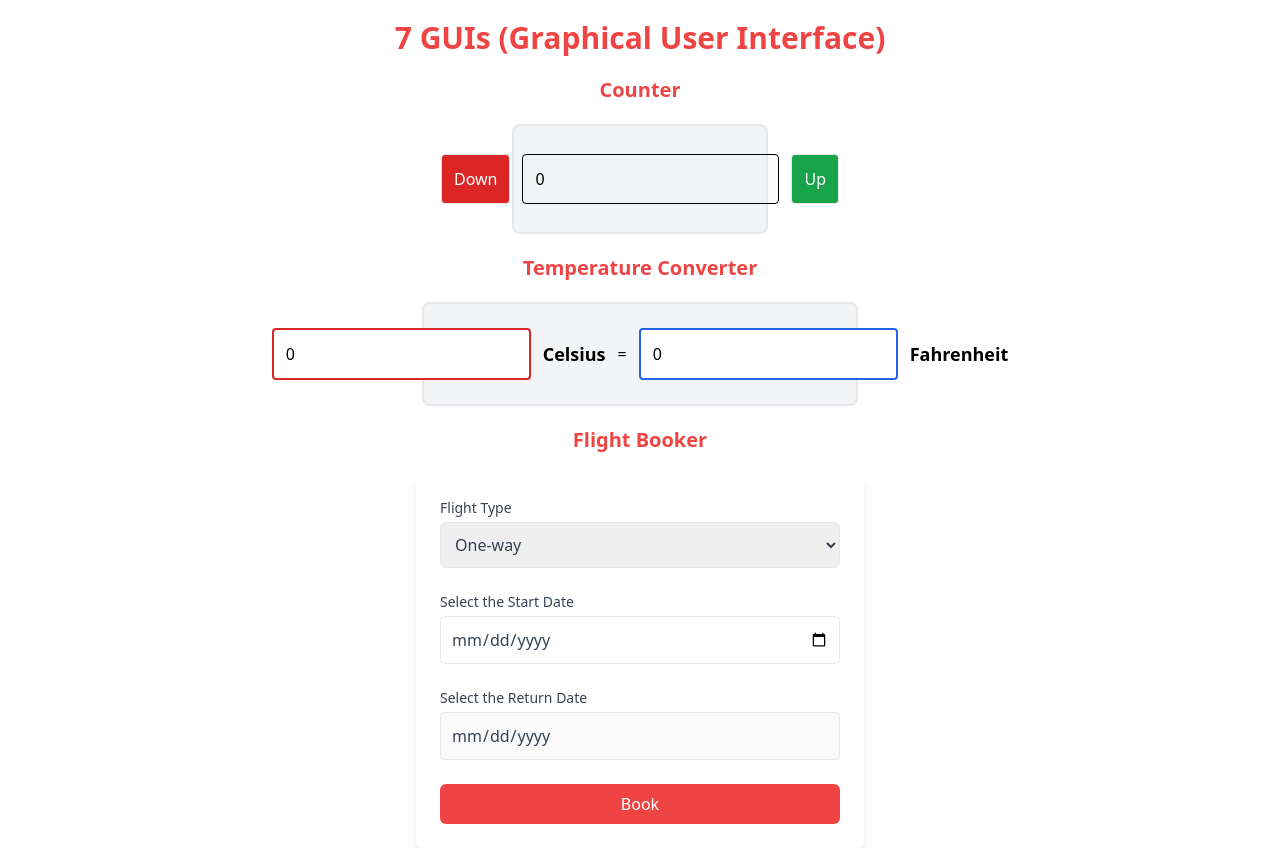
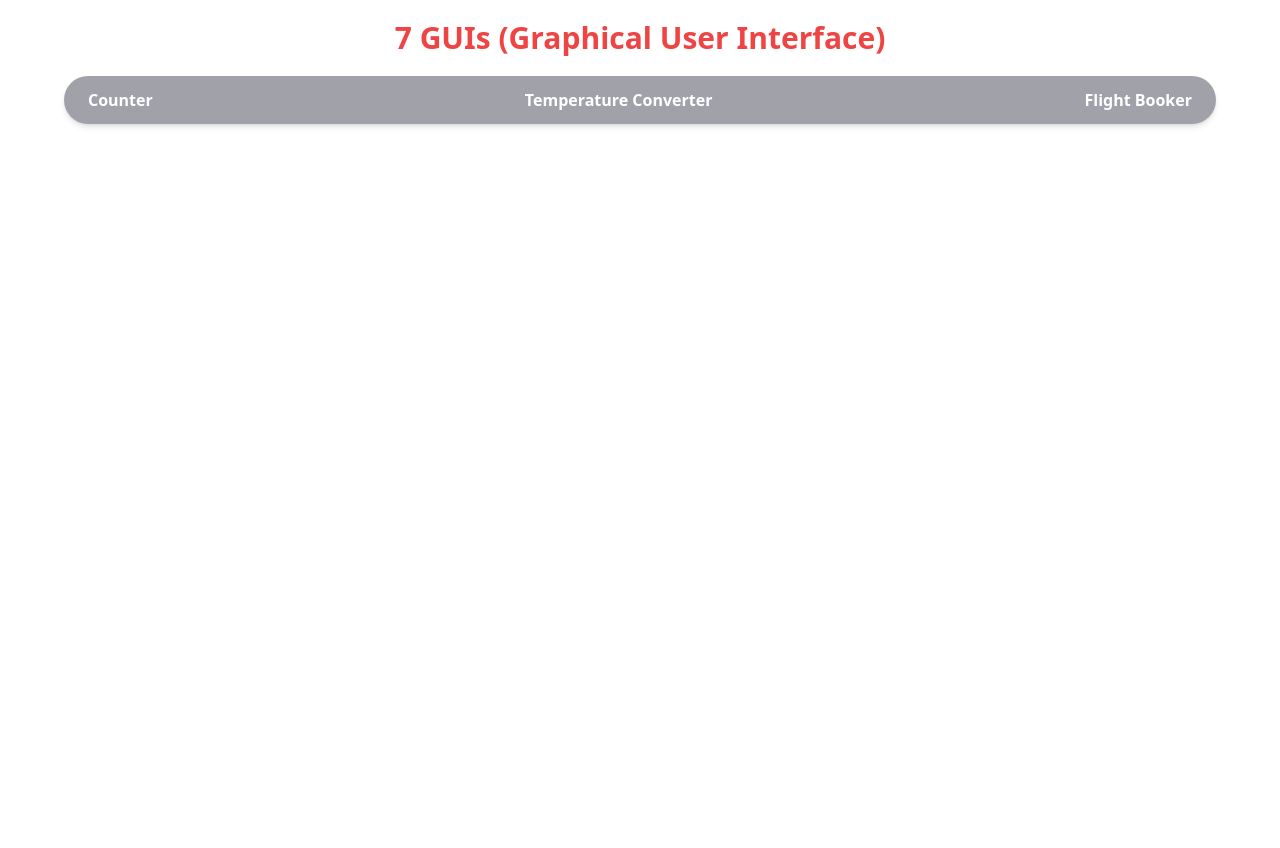
Before and after one commit to Gazi2050/7gui, a SvelteKit app: page / in a window 1280 px wide. After the commit the page ends 800 px from the top, so only its background shows below. Built offline with nearby package versions, Linux system fonts and the light colour scheme.

Commit message:
add routing

```diff
--- a/src/routes/+page.svelte
+++ b/src/routes/+page.svelte
@@ -1,5 +1,4 @@
 <script>
-    import Counter from "../Components/Counter/Counter.svelte";
     import FlightBooker from "../Components/Flight Booker/FlightBooker.svelte";
     import TemperatureConverter from "../Components/Temperature Converter/TemperatureConverter.svelte";
 </script>
@@ -7,8 +6,14 @@
 <h1 class="text-center text-3xl font-bold text-red-500 my-5">
     7 GUIs (Graphical User Interface)
 </h1>
-<div class="space-y-5">
-    <Counter />
-    <TemperatureConverter />
-    <FlightBooker />
+<div
+    class="bg-zinc-400 shadow-md rounded-full max-w-6xl mx-auto mt-4 p-3 px-6 flex justify-between items-center"
+>
+    <!-- Navigation Links -->
+
+    <a href="/counter" class="text-white font-bold">Counter</a>
+    <a href="/temperatureConverter" class="text-white font-bold"
+        >Temperature Converter</a
+    >
+    <a href="/flightBooker" class="text-white font-bold">Flight Booker</a>
 </div>
--- /dev/null
+++ b/src/routes/counter/+page.svelte
@@ -0,0 +1,5 @@
+<script lang="ts">
+    import Counter from "../../Components/Counter/Counter.svelte";
+</script>
+
+<Counter />
--- /dev/null
+++ b/src/routes/flightBooker/+page.svelte
@@ -0,0 +1,5 @@
+<script>
+    import FlightBooker from "../../Components/Flight Booker/FlightBooker.svelte";
+</script>
+
+<FlightBooker />
--- /dev/null
+++ b/src/routes/temperatureConverter/+page.svelte
@@ -0,0 +1,5 @@
+<script lang="ts">
+    import TemperatureConverter from "../../Components/Temperature Converter/TemperatureConverter.svelte";
+</script>
+
+<TemperatureConverter />
```
